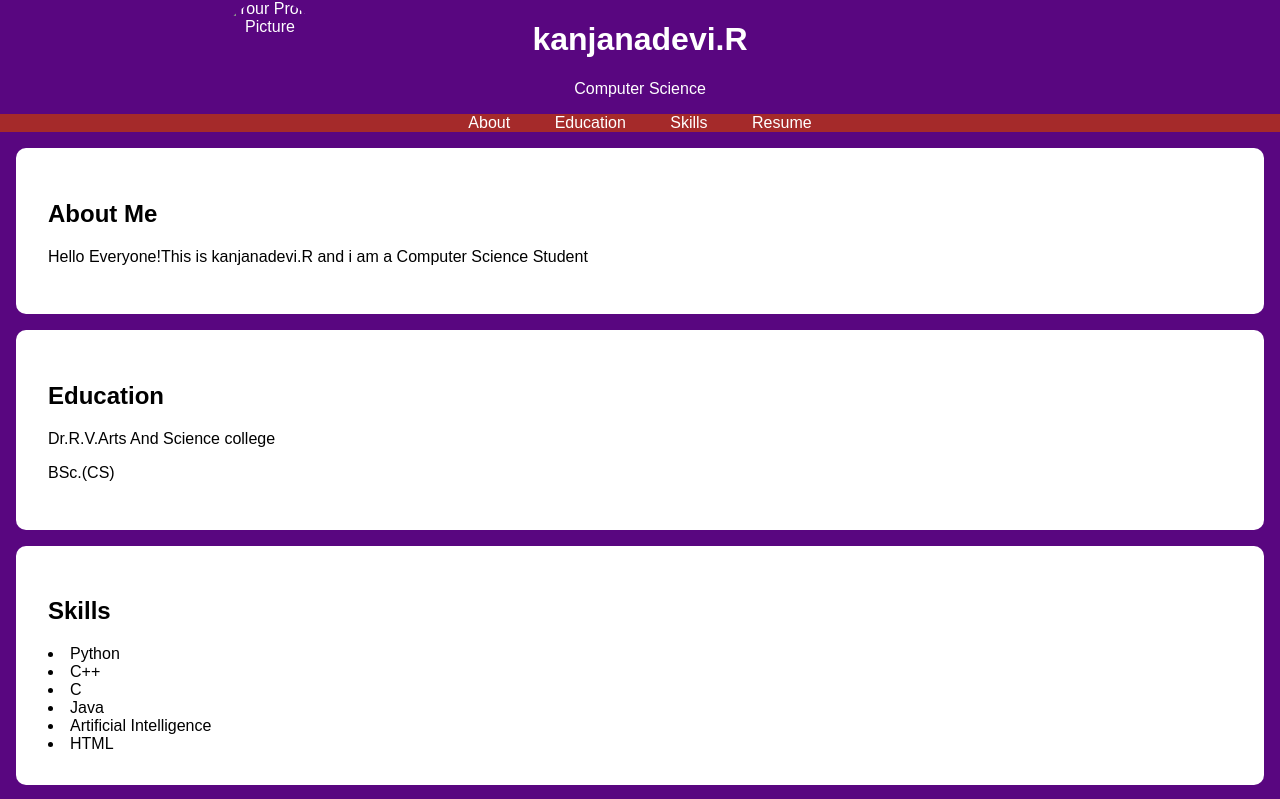
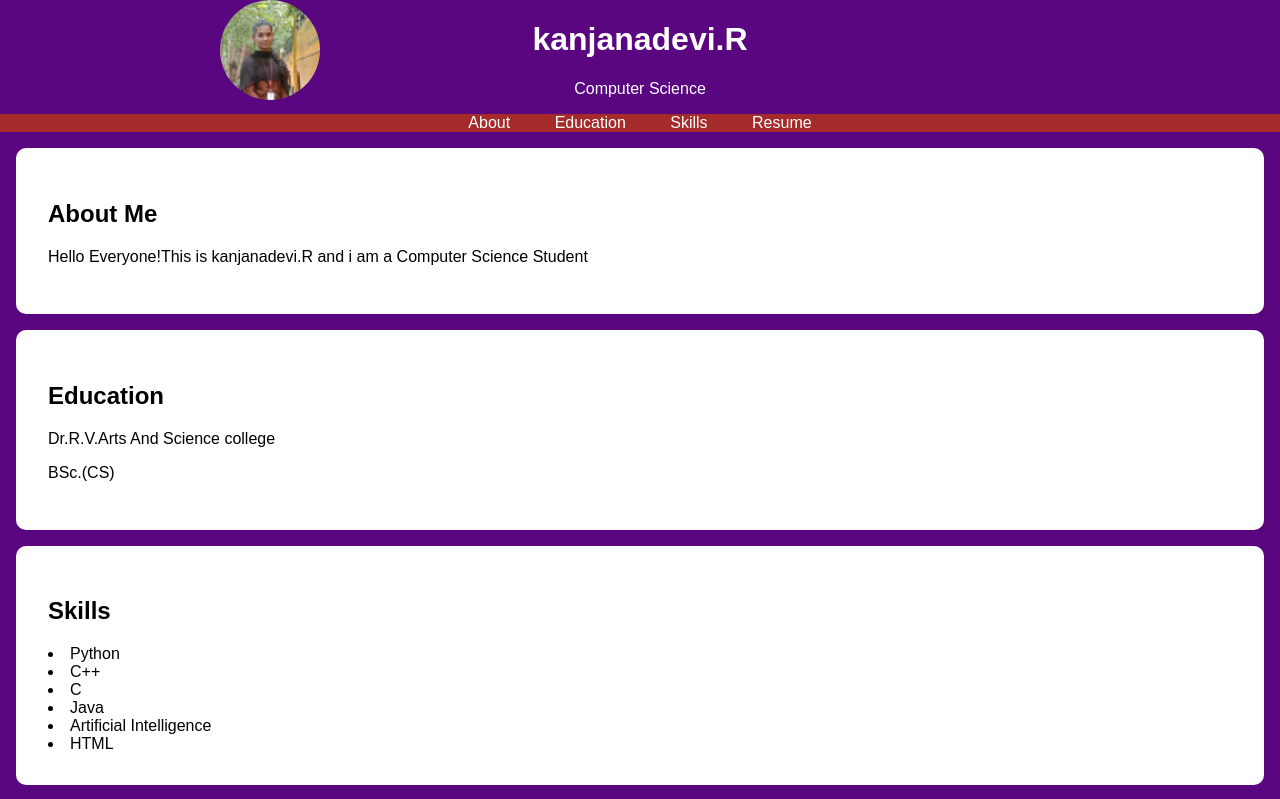
Before and after one commit to kanjanadevi0706/digital-portfolio2, a plain HTML site: page index.html in a window 1280 px wide. Shown: the top 799 px of the page. Drawn offline with Linux system fonts and the light colour scheme.

Commit message:
Update index.html

```diff
--- a/index.html
+++ b/index.html
@@ -82,7 +82,7 @@
     <header>
         <div class="header-content">
             <!-- Add your profile picture here -->
-            <img src="images/k.png"alt="Your Profile Picture"class="profile-picture">
+            <img src="k.png"alt="Your Profile Picture"class="profile-picture">
             <h1>kanjanadevi.R</h1>
             <p>Computer Science</p>
         </div>
```
